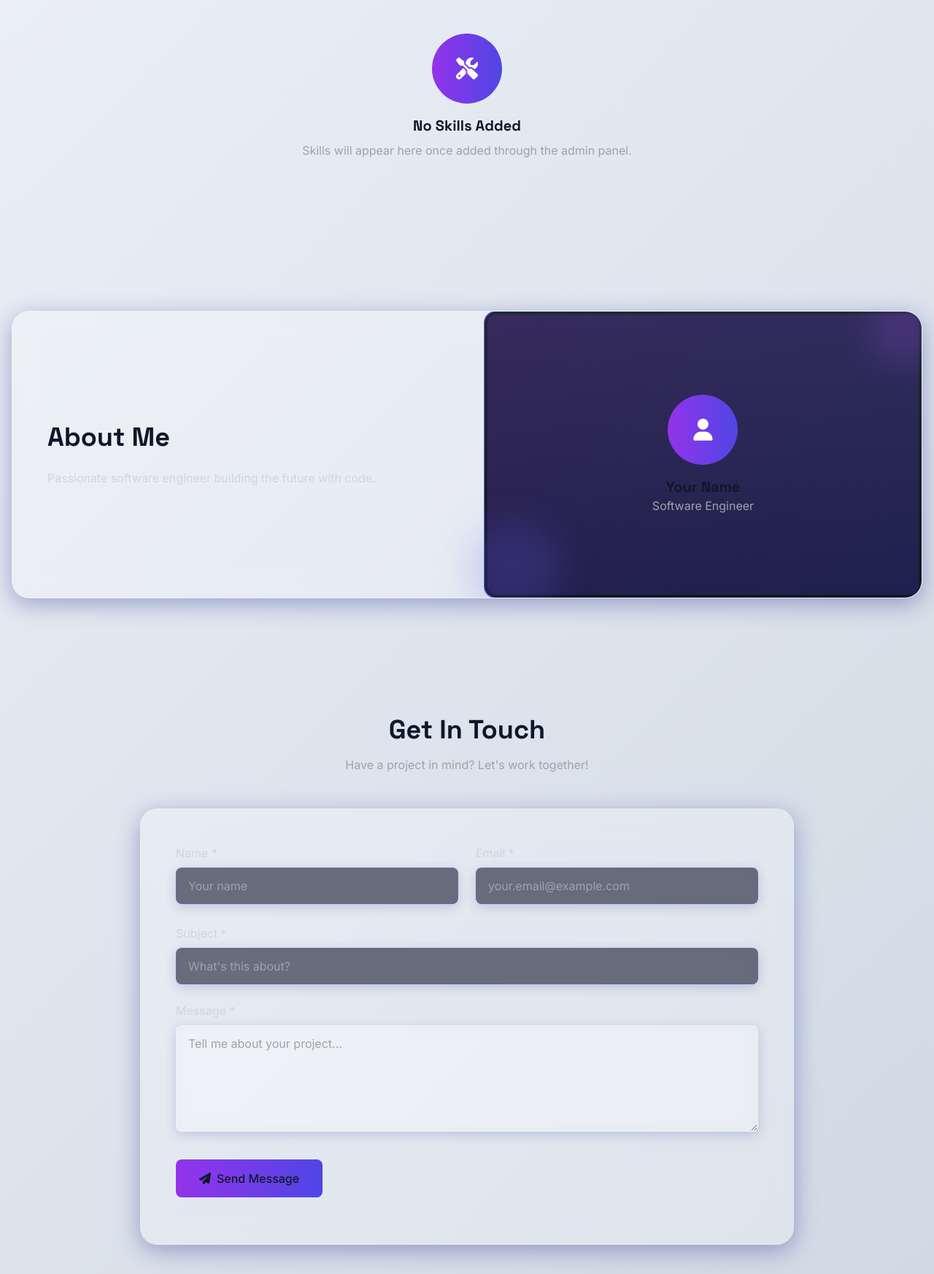
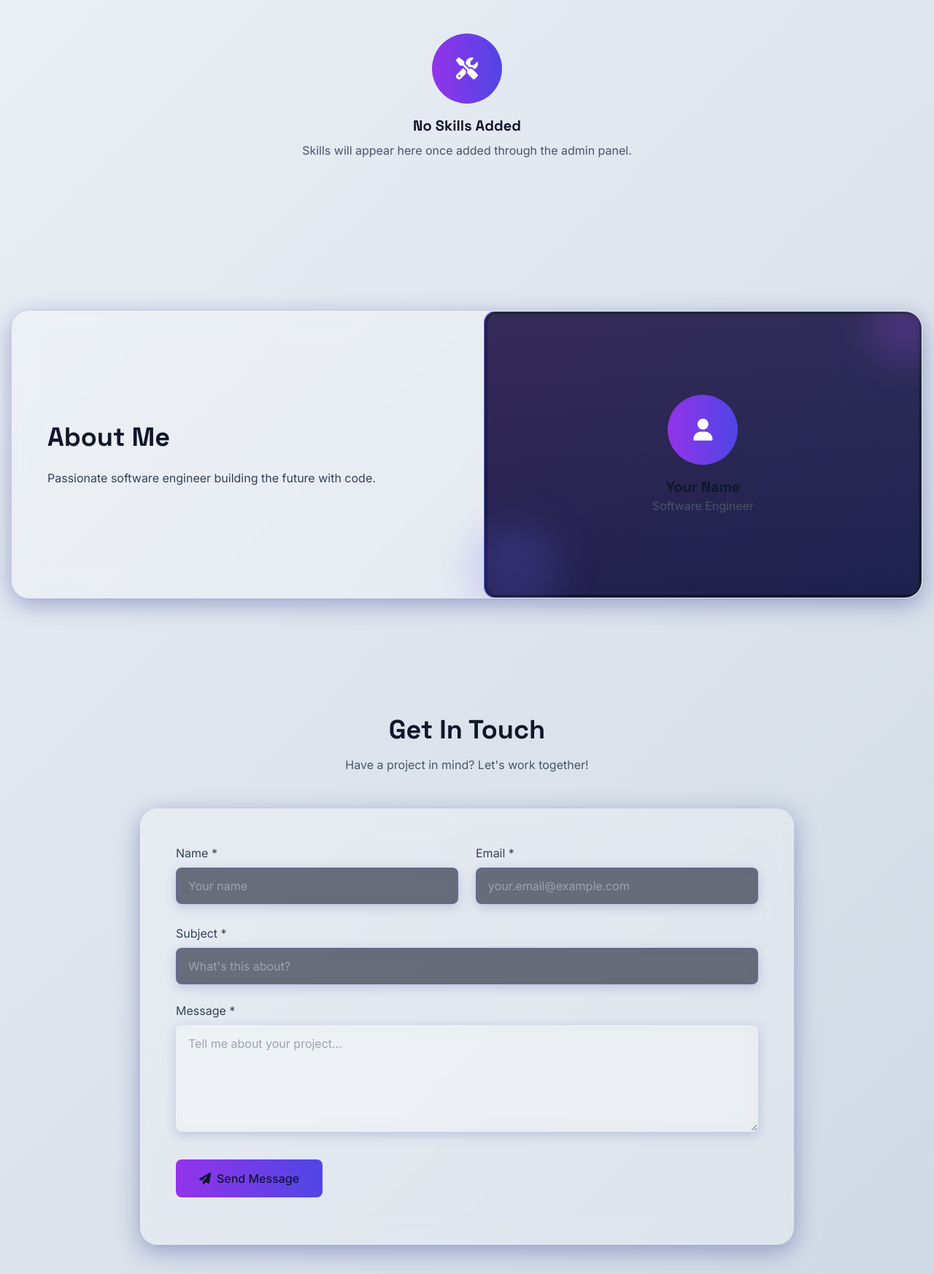
Before and after one commit to uaahacker/portfolioUbaidUllah, a Django app: page / in a window 1280 px wide. Shown: the part 1566-3312 px from the top of the page at 73% size. Run offline with Django 5.2, Linux system fonts and the light colour scheme; data comes from the database, SQL or seed files in the repository; data that the repository does not hold is empty; some libraries are stand-ins or nearby versions.

Commit message:
updated code

```diff
--- a/templates/portfolio/index.html
+++ b/templates/portfolio/index.html
@@ -231,7 +231,7 @@
                         <i class="fas fa-tools text-white text-3xl"></i>
                     </div>
                     <h3 class="text-xl font-bold mb-2">No Skills Added</h3>
-                    <p class="text-gray-400">Skills will appear here once added through the admin panel.</p>
+                    <p class="text-slate-600 dark:text-gray-400">Skills will appear here once added through the admin panel.</p>
                 </div>
                 {% endfor %}
             </div>
@@ -245,7 +245,7 @@
                 <div class="grid grid-cols-1 lg:grid-cols-2 gap-12 items-center">
                     <div class="p-8 lg:p-12 order-2 lg:order-1" data-aos="fade-right">
                         <h2 class="text-3xl md:text-4xl font-bold mb-6">About Me</h2>
-                        <div class="text-gray-300 space-y-4">
+                        <div class="text-slate-700 dark:text-gray-300 space-y-4">
                             {{ about_me.bio|linebreaks|default:"<p>Hello! I'm a passionate software engineer with experience building innovative digital products. I specialize in creating elegant solutions to complex problems using modern web technologies.</p>" }}
                         </div>
                         {% if about_me.resume_file %}
@@ -268,7 +268,7 @@
                                                     <i class="fas fa-user text-white text-3xl"></i>
                                                 </div>
                                                 <h3 class="text-xl font-bold">{{ about_me.name }}</h3>
-                                                <p class="text-gray-400">{{ about_me.title }}</p>
+                                                <p class="text-slate-600 dark:text-gray-400">{{ about_me.title }}</p>
                                             </div>
                                         </div>
                                     {% endif %}
@@ -288,7 +288,7 @@
     <section id="experience" class="py-20 px-4">
         <div class="max-w-7xl mx-auto">
             <h2 class="text-3xl md:text-4xl font-bold text-center mb-4" data-aos="fade-up">Professional Journey</h2>
-            <p class="text-gray-400 text-center max-w-2xl mx-auto mb-12" data-aos="fade-up">My career path and experiences</p>
+            <p class="text-slate-600 dark:text-gray-400 text-center max-w-2xl mx-auto mb-12" data-aos="fade-up">My career path and experiences</p>
 
             <div class="relative">
                 <!-- Timeline line -->
@@ -306,18 +306,18 @@
                                 {{ experience.start_date|date:"Y" }} - {% if experience.end_date %}{{ experience.end_date|date:"Y" }}{% else %}Present{% endif %}
                             </div>
                             <h3 class="text-xl font-bold mt-1">{{ experience.job_title }}</h3>
-                            <div class="text-gray-400">{{ experience.company }}</div>
+                            <div class="text-slate-600 dark:text-gray-400">{{ experience.company }}</div>
                             {% if experience.location %}
-                            <div class="text-sm text-gray-500">{{ experience.location }}</div>
+                            <div class="text-sm text-slate-500 dark:text-gray-500">{{ experience.location }}</div>
                             {% endif %}
                         </div>
                         <div class="{% if forloop.counter|divisibleby:2 %}lg:order-1 lg:pr-8{% else %}lg:order-2 lg:pl-8{% endif %} relative">
                             <div class="glass rounded-2xl p-6">
-                                <p class="text-gray-300 mb-4">{{ experience.description }}</p>
+                                <p class="text-slate-700 dark:text-gray-300 mb-4">{{ experience.description }}</p>
                                 {% if experience.achievements %}
                                 <div class="mb-4">
-                                    <h4 class="text-sm font-semibold text-gray-300 mb-2">Key Achievements:</h4>
-                                    <div class="text-sm text-gray-400 space-y-1">
+                                    <h4 class="text-sm font-semibold text-slate-700 dark:text-gray-300 mb-2">Key Achievements:</h4>
+                                    <div class="text-sm text-slate-600 dark:text-gray-400 space-y-1">
                                         {{ experience.achievements|linebreaks }}
                                     </div>
                                 </div>
@@ -341,32 +341,32 @@
     <section id="contact" class="py-20 px-4">
         <div class="max-w-4xl mx-auto">
             <h2 class="text-3xl md:text-4xl font-bold text-center mb-4" data-aos="fade-up">Get In Touch</h2>
-            <p class="text-gray-400 text-center max-w-2xl mx-auto mb-12" data-aos="fade-up">Have a project in mind? Let's work together!</p>
+            <p class="text-slate-600 dark:text-gray-400 text-center max-w-2xl mx-auto mb-12" data-aos="fade-up">Have a project in mind? Let's work together!</p>
 
             <div class="glass rounded-3xl p-8 md:p-12" data-aos="fade-up">
                 <form id="contact-form" method="post" action="{% url 'portfolio:contact_ajax' %}">
                     {% csrf_token %}
                     <div class="grid grid-cols-1 md:grid-cols-2 gap-6 mb-6">
                         <div>
-                            <label for="id_name" class="block text-gray-300 mb-2">Name *</label>
+                            <label for="id_name" class="block text-slate-700 dark:text-gray-300 mb-2">Name *</label>
                             {{ contact_form.name }}
                             <div class="form-error" id="name-error"></div>
                         </div>
                         <div>
-                            <label for="id_email" class="block text-gray-300 mb-2">Email *</label>
+                            <label for="id_email" class="block text-slate-700 dark:text-gray-300 mb-2">Email *</label>
                             {{ contact_form.email }}
                             <div class="form-error" id="email-error"></div>
                         </div>
                     </div>
 
                     <div class="mb-6">
-                        <label for="id_subject" class="block text-gray-300 mb-2">Subject *</label>
+                        <label for="id_subject" class="block text-slate-700 dark:text-gray-300 mb-2">Subject *</label>
                         {{ contact_form.subject }}
                         <div class="form-error" id="subject-error"></div>
                     </div>
 
                     <div class="mb-8">
-                        <label for="id_message" class="block text-gray-300 mb-2">Message *</label>
+                        <label for="id_message" class="block text-slate-700 dark:text-gray-300 mb-2">Message *</label>
                         {{ contact_form.message }}
                         <div class="form-error" id="message-error"></div>
                     </div>
```
